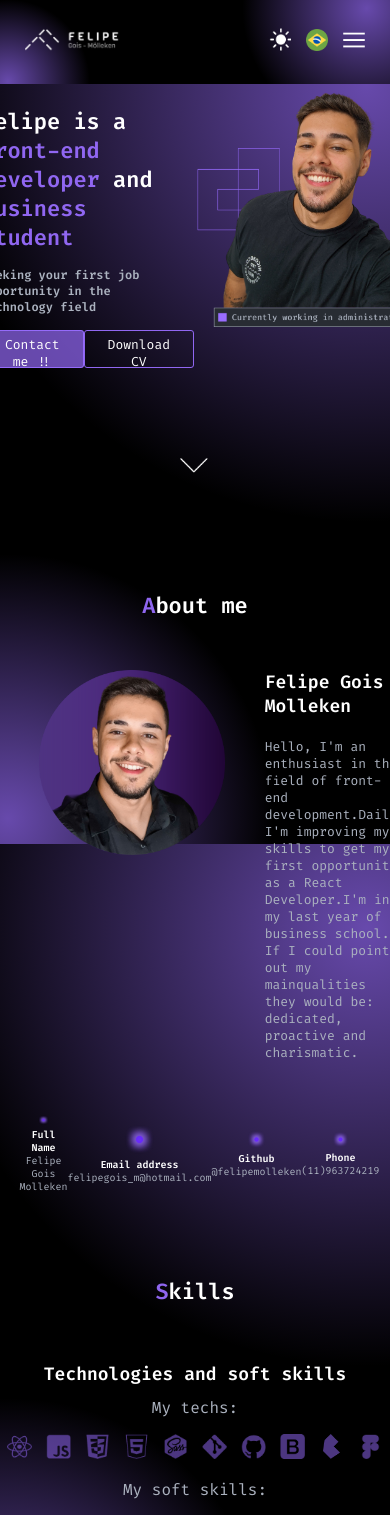
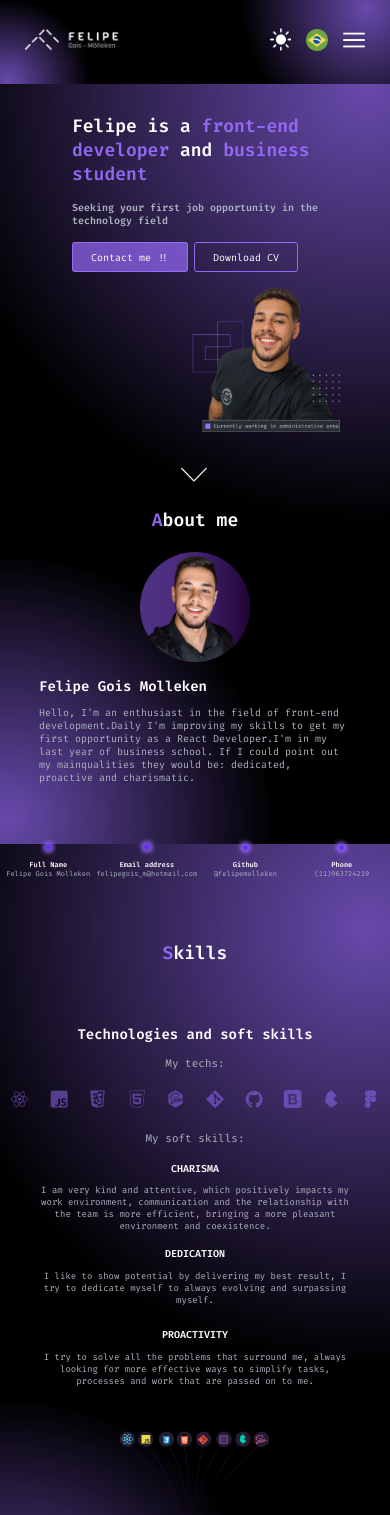
Before and after one commit to FelipeMolleken/Portfolio, a React (Create React App) app: page / in a window 390 px wide. Shown: the top 1515 px of the page. Built offline with nearby package versions, Linux system fonts and the light colour scheme.

Commit message:
responsive att2

```diff
--- a/src/components/Header.jsx
+++ b/src/components/Header.jsx
@@ -1,15 +1,14 @@
 import React, { useState, useEffect, useContext, useRef } from "react";
 import './Styles/header.css'
-
 import { Theme } from "../Contexts/Theme";
 import { LanguageContext } from "../Contexts/Language";
-
 import dataPT from '../JsonLanguage/pt.json';
 import dataEN from '../JsonLanguage/en.json';
 
 function Header() {
 
-    // FUNCTION SWITCH THEME
+    // FUNCTION SWITCH THEME/////////////////////////////////////////////////////////////
+
     const [isWhiteMode, setIsWhiteMode] = useContext(Theme)
     useEffect(() => {
         const htmlElement = document.querySelector('html');
@@ -23,7 +22,8 @@ function Header() {
         setIsWhiteMode(!isWhiteMode);
     }
 
-    // FUNCTION SCROLL
+    // FUNCTION SCROLL/////////////////////////////////////////////////////////////
+
     function scroll(ref) {
         document.getElementById(ref).scrollIntoView({ behavior: "smooth" });
     }
@@ -31,7 +31,8 @@ function Header() {
         window.scrollTo({ top: 0, left: 0, behavior: "smooth" })
     }
 
-    // //////////SWITCH LANGUAGE////////////
+    // SWITCH LANGUAGE/////////////////////////////////////////////////////////////
+
     const [data, setData] = useContext(LanguageContext)
     const [language, setLanguage] = useState('en');
     const handleLanguageChange = () => {
@@ -44,14 +45,17 @@ function Header() {
         }
     }
 
-    // ////////MENU MOBILE/////////
+    // MENU MOBILE/////////////////////////////////////////////////////////////
 
     const [menuIsActive, setMenuIsActive] = useState(false);
     const menuRef = useRef(null)
 
-    function toggleMenu() {
-        setMenuIsActive(!menuIsActive)
-    }
+    function toggleMenu(event) {
+        if (event.type === "TouchStart") event.preventDefault()
+        event.currentTarget.setAttribute('aria-expanded', !menuIsActive)
+        setMenuIsActive(!menuIsActive)}
+
+    ;
 
 
     return (
@@ -61,7 +65,7 @@ function Header() {
                     <img src={isWhiteMode ? "./logoBlack.png" : "./logoWhite.png"} alt="Checkbox" />
                 </a>
             </div>
-            {/* <nav id="navFora" > */}
+
                 <nav id="menu" className={menuIsActive ? "active" : ""} ref={menuRef}>
                     <li><a onClick={() => scrollTop()}>{data.headertitle}</a></li>
                     <li><a onClick={() => scroll('aboutMeLink')}>{data.headerAboutme}</a></li>
@@ -76,9 +80,10 @@ function Header() {
                     </label>
                     <button onClick={handleLanguageChange}><img src={language === 'en' ? "./br.png" : "./eua.png"}></img></button>
 
-                    <button id="btn-mobile" onClick={toggleMenu}><img src={isWhiteMode ? "./hamburguerBlack.png" : "./hamburguerWhite.png"} alt="" /></button>
+                    <button id="btn-mobile" touchStart={toggleMenu} onClick={toggleMenu} aria-label="Open Menu" aria-haspopup="true" aria-controls="menu" aria-expanded="false"><img src={isWhiteMode ? "./hamburguerBlack.png" : "./hamburguerWhite.png"} alt="" /></button>
+
                 </div>
-            {/* </nav> */}
+
         </header>
     )
 }
--- a/src/components/Styles/aboutMe.css
+++ b/src/components/Styles/aboutMe.css
@@ -80,40 +80,87 @@
         font-size: 15px;
     }
 
+    .aboutMeText p {
+        margin-top: 20px;
+        color: var(--gray-color);
+    }
+
     .presentation img {
         height: 22vh;
     }
 }
 
-@media screen and (max-width:980px){
+@media screen and (max-width:980px) {
     .personalData img {
         width: 22%;
     }
-    .personalData{
+
+    .personalData {
         font-size: 12px;
     }
 }
-@media screen and (max-width:820px){
+
+@media screen and (max-width:820px) {
     .aboutMeText h2 {
         font-size: 18px;
     }
+
     .aboutMeText p {
         font-size: 13px;
     }
-    .personalData{
+
+    .personalData {
         font-size: 10px;
     }
 
 }
-@media screen and (max-width:630px){
+
+@media screen and (max-width:630px) {
+    .presentationContainer {
+        margin-bottom: 10px;
+    }
+
+    .presentation {
+        display: flex;
+        flex-direction: column;
+        width: 80%;
+    }
+
+    .presentation img {
+        height: 13vh;
+    }
+
+    .photo {
+        text-align: center;
+        margin-bottom: 10px;
+    }
+
+    .aboutMeText {
+        width: 100%;
+        margin: 0px;
+    }
+
+    .aboutMeText h2 {
+        font-size: 14px;
+    }
+
+    .aboutMeText p {
+        font-size: 10px;
+        margin-top: 10px;
+    }
+
+    #aboutMeContainer {
+        margin-bottom: 10px;
+    }
+
+    #aboutMeContainer h1 {
+        margin-bottom: 20px;
+    }
+
+    .personalData {
+        font-size: 7px;
+        padding: 0px;
+        margin-bottom: 10px;
+    }
 
 }
-
-@media screen and (max-width:480px){
-
-
-}
-
-@media screen and (min-width:280px){
-
-}
--- a/src/components/Styles/header.css
+++ b/src/components/Styles/header.css
@@ -125,19 +125,11 @@
         width: 22px;
     }
 
-    #btn-mobile {
-        /* display: none; */
-    }
 }
 
 @media screen and (max-width:630px) {
     #btn-mobile {
-        /* display: block; */
         display:inline;
-
-        /* width: 30px; */
-
-
     }
 
     #menu {
@@ -152,8 +144,8 @@
         animation-iteration-count: infinite;
         animation-direction: alternate;
         /* ///////////////////////// */
+
         display: block;
-        /* display: block; */
         position: absolute;
         width: 100%;
         top: 10vh;
@@ -163,7 +155,6 @@
         transition: .6s;
         visibility: hidden;
         overflow-y: hidden;
-
     }
     #menu.active {
         visibility: visible;
@@ -178,6 +169,4 @@
         border-radius: 4px;
         box-shadow: 2px 2px 9px var(--button-shadow);
     }
-
-
 }
--- a/src/components/Styles/home.css
+++ b/src/components/Styles/home.css
@@ -19,7 +19,8 @@
     transition: all 0.8s ease;
     /* border: 2px solid red; */
 }
-.image{
+
+.image {
     /* border: 2px solid blue; */
     width: 66%;
 }
@@ -85,46 +86,52 @@
     color: var(--download-btn-color);
 }
 
-@media screen and (max-width:1200px){
+@media screen and (max-width:1200px) {
     .image img {
         height: 80%;
     }
+
     .subTitle {
         font-size: 15px;
     }
+
     .contactButton {
         margin-right: 20px;
     }
-    .contactButton button{
+
+    .contactButton button {
         height: 38px;
         padding: 5px 30px;
         font-size: 16px;
     }
+
     .contactButton button:hover {
         font-size: 17px;
     }
-
 }
 
-
-@media screen and (max-width:980px){
+@media screen and (max-width:980px) {
     .image img {
         height: 70%;
     }
+
     .subTitle {
         font-size: 13px;
     }
-    .contactButton button{
+
+    .contactButton button {
         height: 38px;
         padding: 5px 23px;
         font-size: 13px;
     }
+
     .contactButton button:hover {
         font-size: 14px;
     }
 
 }
-@media screen and (max-width:820px){
+
+@media screen and (max-width:820px) {
 
     #homeContainer {
         height: 40vh;
@@ -133,15 +140,79 @@
     .image img {
         height: 72%;
     }
+
     .arrowContainer {
         padding-top: 10px;
     }
+
     .subTitle {
         font-size: 12px;
     }
+
     .arrowContainer img {
         height: 30%;
         cursor: pointer;
     }
+}
 
+@media screen and (max-width:630px) {
+    #homeContainer {
+        /* height: 55vh; */
+        height: auto;
+
+        flex-direction: column;
+        align-items: center;
+    }
+
+    .textContainer {
+        width: 88%;
+        padding: 0px;
+        margin: 0px;
+        margin: 30px 0px 0px 0px;
+    }
+
+    .subTitle {
+        font-size: 10px;
+    }
+
+    .contactButton button {
+        height: 30px;
+        padding: 3px 18px;
+        font-size: 10px;
+    }
+
+    .contactButton button:hover {
+        font-size: 14px;
+    }
+
+    .imageContainer {
+        width: 100%;
+        justify-content: center;
+
+    }
+
+    .image {
+        width: 300px;
+        height: 150px;
+        text-align: end;
+        margin-right: 10px;
+    }
+
+    .image img {
+        height: 100%;
+    }
+
+    .imageContainer:hover {
+        -webkit-transform: translateY(0px);
+        transform: translateY(0px);
+    }
+
+    .arrowContainer {
+        padding-top: 10px;
+        height: 9vh;
+    }
+
+    .arrowContainer img {
+        height: 70%;
+    }
 }
--- a/src/components/Styles/skills.css
+++ b/src/components/Styles/skills.css
@@ -104,39 +104,101 @@
 
 
 @media screen and (max-width:1200px) {
-
     .techsSkills h2 {
         font-size: 21px;
     }
+
     .softs h2 {
         font-size: 15px;
     }
+
     .softs p {
         font-size: 11px;
     }
+
     .imageTechsContainer img {
         height: 60%;
     }
+
     .imageTechsContainer img:hover {
         height: 70%;
     }
 }
-@media screen and (max-width:820px){
-    .imageTechsContainer{
+
+@media screen and (max-width:820px) {
+    .imageTechsContainer {
         height: 35vh;
         margin-bottom: 10px;
     }
+
     .imageTechsContainer img {
         height: 70%;
     }
+
     .imageTechsContainer img:hover {
         height: 80%;
     }
+
     .techsSkills h2 {
         font-size: 18px;
     }
+
     .softs h2 {
         font-size: 13px;
     }
+}
+
+@media screen and (max-width:630px) {
+
+    .techsSkills h2 {
+        font-size: 14px;
+    }
+
+    .techsSkills p {
+        font-size: 11px;
+    }
+
+    .softs p {
+        font-size: 9px;
+    }
+
+    .skills1 {
+        flex-direction: column;
+        align-items: center;
+    }
+    .charisma {
+        width: 80%;
+    }
+
+    .dedication {
+        width: 80%
+    }
+    .proactivity{
+        width: 80%
+    }
+    .softs h2 {
+        font-size: 10px;
+    }
+    .skills1 div{
+        margin-bottom: 15px;
+    }
+
+
+    .iconTechs div {
+        /* width: 30px; */
+        margin: 0% 1%;
+    }
+
+    .iconTechs img {
+        height: 18px;
+    }
+
+    .techsSkills:hover img {
+        height: 20px;
+    }
+
+    .iconTechs img:hover {
+        height: 20px;
+    }
 
 }
--- a/src/index.css
+++ b/src/index.css
@@ -94,6 +94,11 @@ code {
     font-size: 11px;
   }
 }
+@media screen and (max-width:630px){
+  .title{
+    font-size: 9px;
+  }
+}
 
 
 
```
